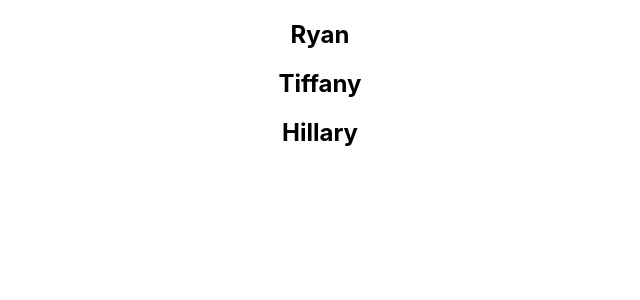
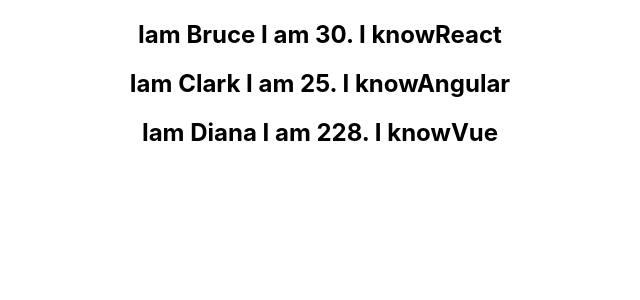
Before and after one commit to kindeme/NewRepo, a React (Create React App) app: page / in a window 1280 px wide. Shown: the top 300 px of the page, without its empty margins (320-960 px from the left). Built offline with nearby package versions, Linux system fonts and the light colour scheme.

Commit message:
list and keys

```diff
--- a/src/components/NameList.js
+++ b/src/components/NameList.js
@@ -1,14 +1,33 @@
 import React from "react";
+import Person from "./Person";
 
 function NameList() {
-  const names = ["Ryan", "Tiffany", "Hillary"];
-  return (
-    <div>
-      {names.map((name) => {
-        return <h2>{name}</h2>;
-      })}
-    </div>
-  );
+  const persons = [
+    {
+      id: 1,
+      name: "Bruce",
+      age: 30,
+      skill: "React",
+    },
+    {
+      id: 2,
+      name: "Clark",
+      age: 25,
+      skill: "Angular",
+    },
+    {
+      id: 3,
+      name: "Diana",
+      age: 228,
+      skill: "Vue",
+    },
+  ];
+
+  const personList = persons.map((person) => (
+    <Person key={person.id} person={person} />
+  ));
+
+  return <div>{personList}</div>;
 }
 
 export default NameList;
--- a/src/components/Person.js
+++ b/src/components/Person.js
@@ -1,7 +1,13 @@
 import React from "react";
 
-function Person() {
-  return <div></div>;
+function Person({ person }) {
+  return (
+    <div>
+      <h2>
+        Iam {person.name} I am {person.age}. I know{person.skill}
+      </h2>
+    </div>
+  );
 }
 
 export default Person;
```
Also changed, not shown: 1 other file (tests, documents, lock files or other folders).
